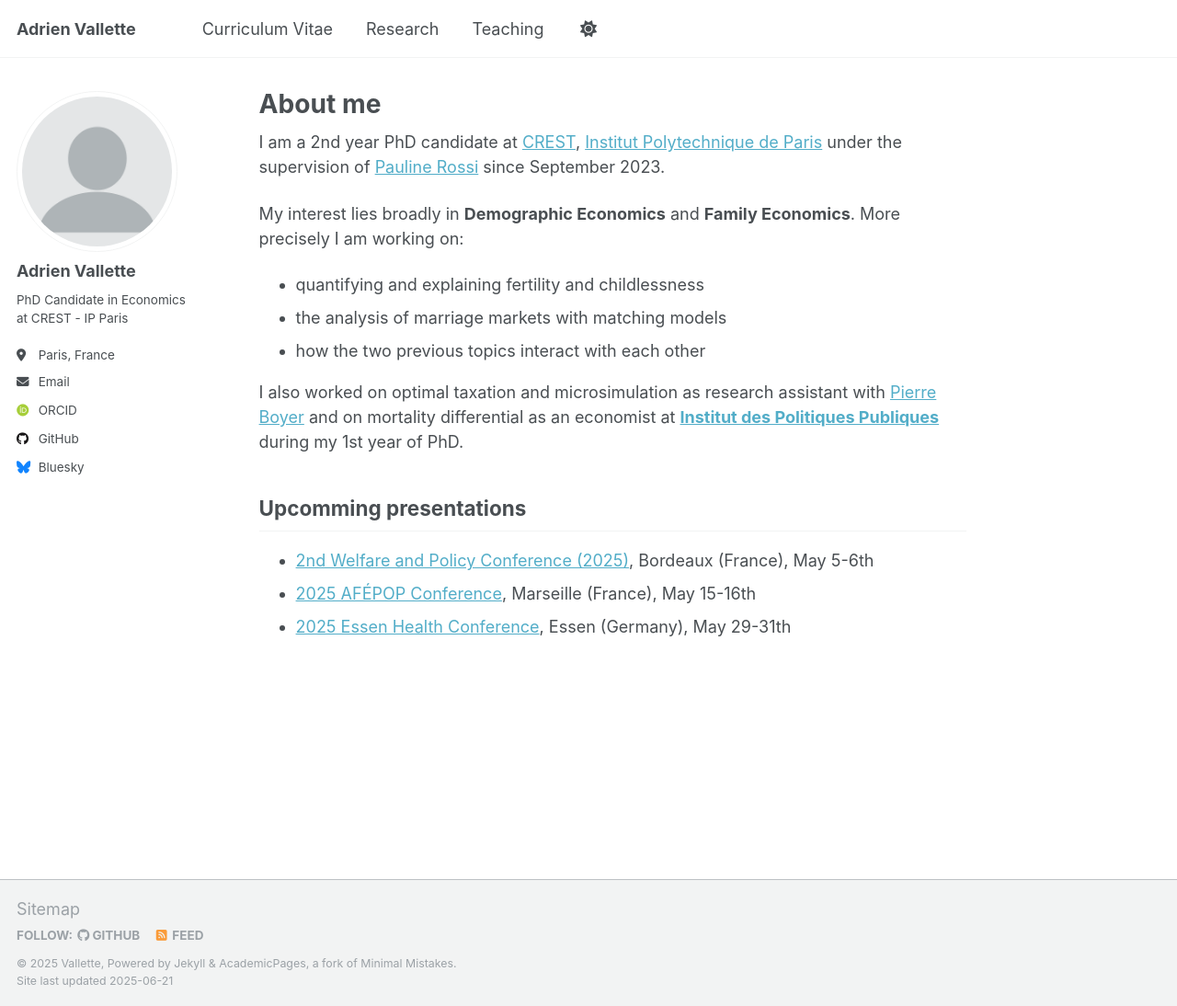
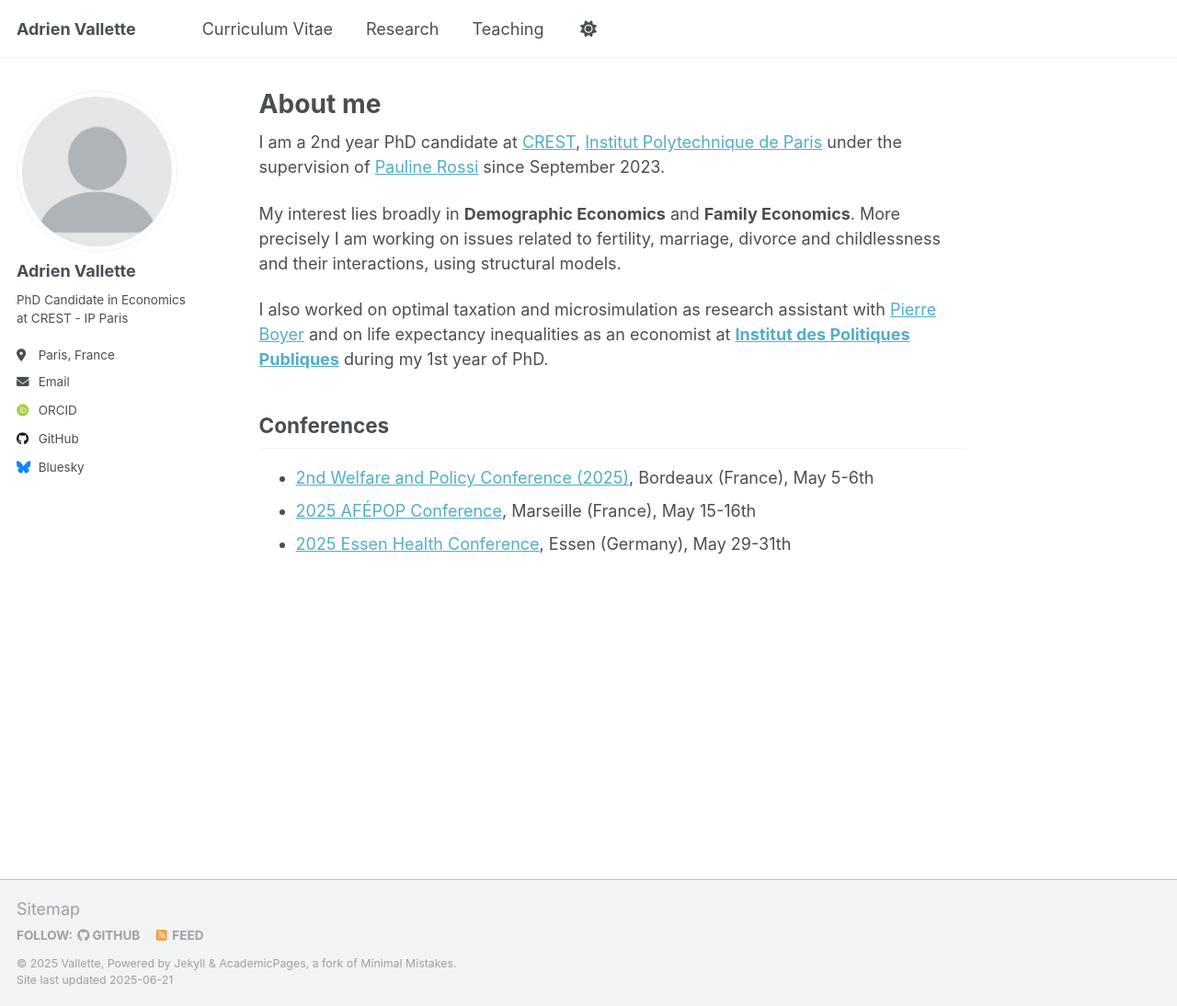
Before and after one commit to adrienvallette/AdrienVallette.github.io, a Jekyll site: the page built from _pages/about.md, in a window 1280 px wide and 1094 px high. Shown: the whole window at 92% size. Built offline with Jekyll 4.4.1, drawn with Linux system fonts in a browser that asks for light colours; some web fonts are replaced.

Commit message:
minor corrections

```diff
--- a/_pages/about.md
+++ b/_pages/about.md
@@ -9,14 +9,11 @@ redirect_from:
 
 I am a 2nd year PhD candidate at [CREST](https://crest.science/),  [Institut Polytechnique de Paris](https://www.ip-paris.fr/en) under the supervision of [Pauline Rossi](https://sites.google.com/site/paulinerossimoulin/home) since September 2023.
 
-My interest lies broadly in **Demographic Economics** and **Family Economics**. More precisely I am working on:
-* quantifying and explaining fertility and childlessness
-* the analysis of marriage markets with matching models
-* how the two previous topics interact with each other
+My interest lies broadly in **Demographic Economics** and **Family Economics**. More precisely I am working on issues related to fertility, marriage, divorce and childlessness and their interactions, using structural models.
 
-I also worked on optimal taxation and microsimulation as research assistant with [Pierre Boyer](https://pierrecboyer.com/) and on mortality differential as an economist at [**Institut des Politiques Publiques**](https://www.ipp.eu/) during my 1st year of PhD.
+I also worked on optimal taxation and microsimulation as research assistant with [Pierre Boyer](https://pierrecboyer.com/) and on life expectancy inequalities as an economist at [**Institut des Politiques Publiques**](https://www.ipp.eu/) during my 1st year of PhD.
 
-## Upcomming presentations
+## Conferences
 
 * [2nd Welfare and Policy Conference (2025)](https://wapsociety.org/event/wap2), Bordeaux (France), May 5-6th
 * [2025 AFÉPOP Conference](https://afepop.fr/en/conference2025/), Marseille (France), May 15-16th
```
Also changed, not shown: _pages/publications.md (+1 -1 lines).
